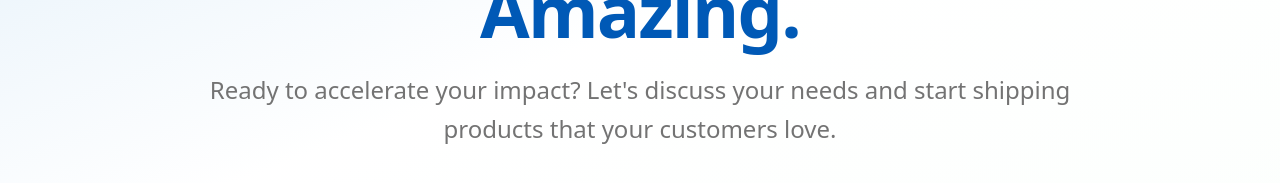
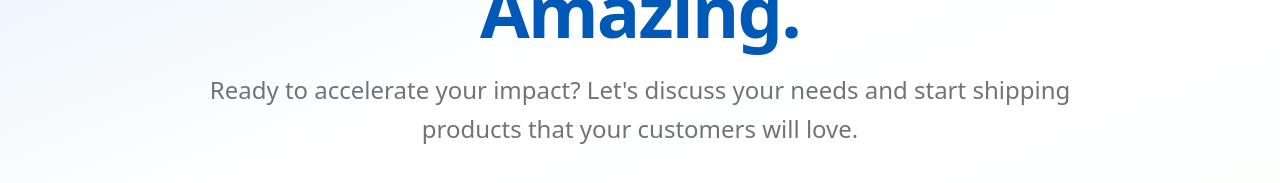
Before and after one commit to mmitman33/mitman-solutions, a Next.js app: page /contact in a window 1280 px wide. Shown: the part 291-474 px from the top of the page. Built offline with nearby package versions, Linux system fonts and the light colour scheme.

Commit message:
Copy tweaks

```diff
--- a/src/app/contact/page.tsx
+++ b/src/app/contact/page.tsx
@@ -81,7 +81,7 @@ export default function Contact() {
               </h1>
               <p className="text-xl sm:text-2xl text-muted-foreground leading-relaxed">
                 Ready to accelerate your impact?
-                Let&apos;s discuss your needs and start shipping products that your customers love.
+                Let&apos;s discuss your needs and start shipping products that your customers will love.
               </p>
             </div>
           </InitialAnimation>
--- a/src/app/services/page.tsx
+++ b/src/app/services/page.tsx
@@ -183,7 +183,7 @@ export default function Services() {
           <ScrollAnimation className="text-center space-y-4 mb-16">
             <h2 className="text-3xl lg:text-4xl font-bold">Strategic Technical Consulting</h2>
             <p className="text-xl text-muted-foreground max-w-3xl mx-auto">
-              Beyond development, I provide strategic guidance so you make the right technical decisions and ship products that your customers love.
+              Beyond development, I provide strategic guidance so we make the right technical decisions and ship products that your customers will love.
             </p>
           </ScrollAnimation>
 
```
